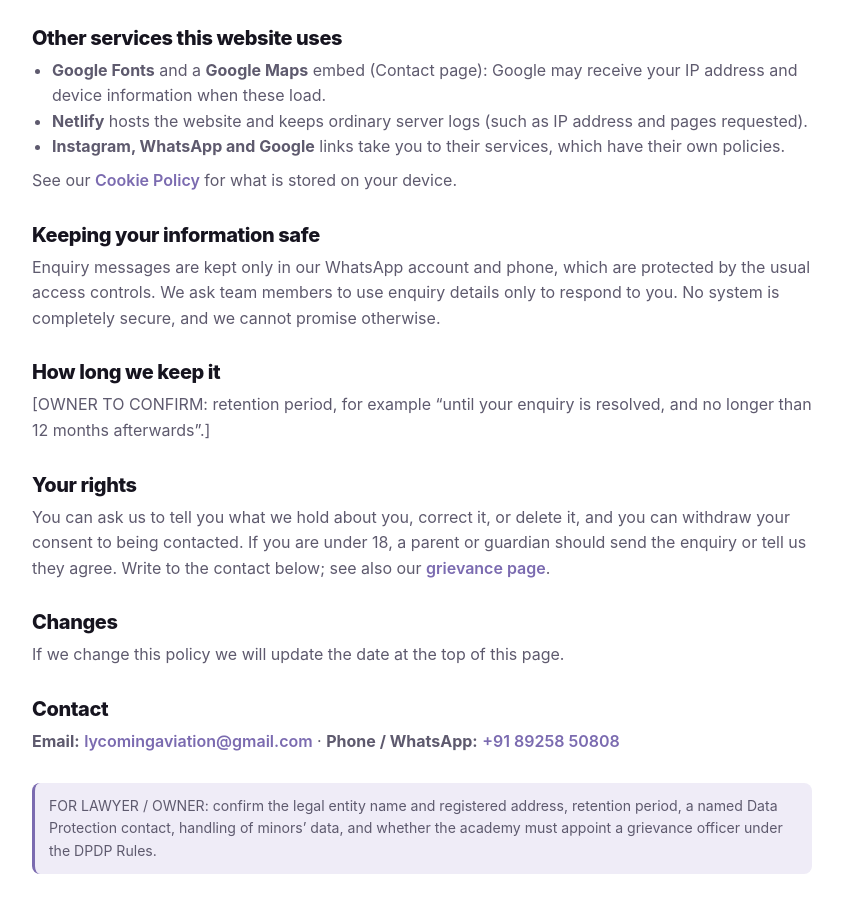
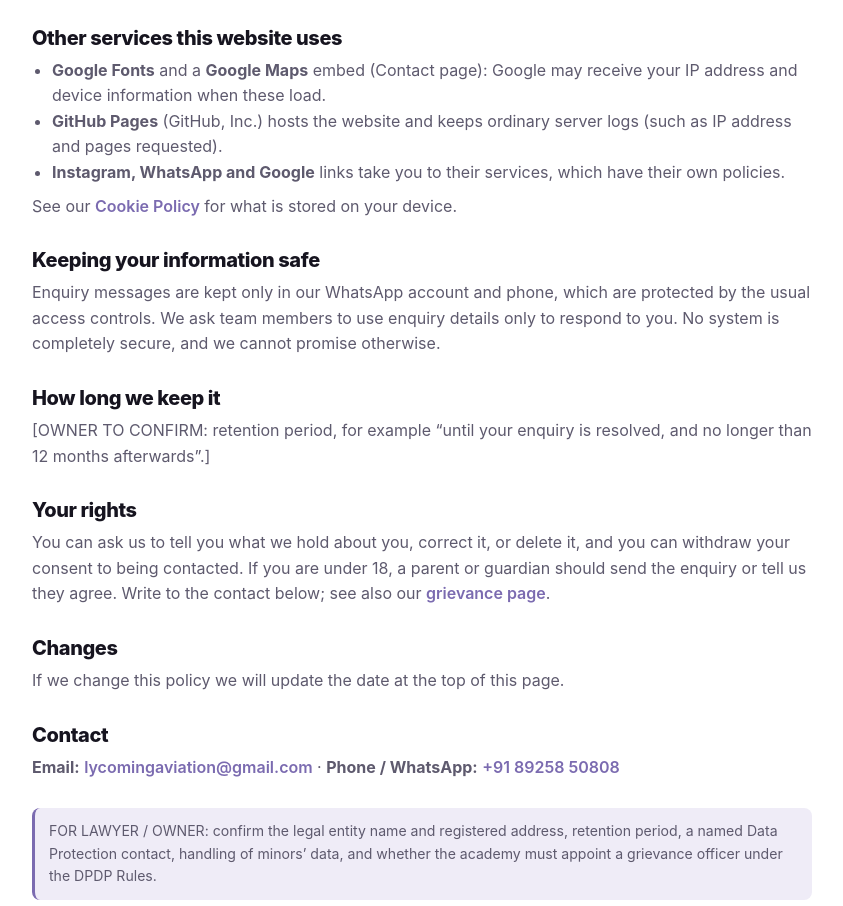
Before and after one commit to Aathan2004/lycomingaviation, a plain HTML site: page privacy.html in a window 1280 px wide. Shown: the part 1407-2313 px from the top of the page, without its empty margins (218-1061 px from the left). Drawn offline with Linux system fonts and the light colour scheme.

Commit message:
Privacy policy: hosting is now GitHub Pages

```diff
--- a/privacy.html
+++ b/privacy.html
@@ -50,7 +50,7 @@
 <h2>Calls and messages</h2>
 <p>By sending an enquiry you agree that we may contact you by phone, WhatsApp or email about it. Tell us at any time if you prefer not to be contacted, or want a different method, and we will stop.</p>
 <h2>Other services this website uses</h2>
-<ul><li><b>Google Fonts</b> and a <b>Google Maps</b> embed (Contact page): Google may receive your IP address and device information when these load.</li><li><b>Netlify</b> hosts the website and keeps ordinary server logs (such as IP address and pages requested).</li><li><b>Instagram, WhatsApp and Google</b> links take you to their services, which have their own policies.</li></ul>
+<ul><li><b>Google Fonts</b> and a <b>Google Maps</b> embed (Contact page): Google may receive your IP address and device information when these load.</li><li><b>GitHub Pages</b> (GitHub, Inc.) hosts the website and keeps ordinary server logs (such as IP address and pages requested).</li><li><b>Instagram, WhatsApp and Google</b> links take you to their services, which have their own policies.</li></ul>
 <p>See our <a href="cookies.html">Cookie Policy</a> for what is stored on your device.</p>
 <h2>Keeping your information safe</h2>
 <p>Enquiry messages are kept only in our WhatsApp account and phone, which are protected by the usual access controls. We ask team members to use enquiry details only to respond to you. No system is completely secure, and we cannot promise otherwise.</p>
```
